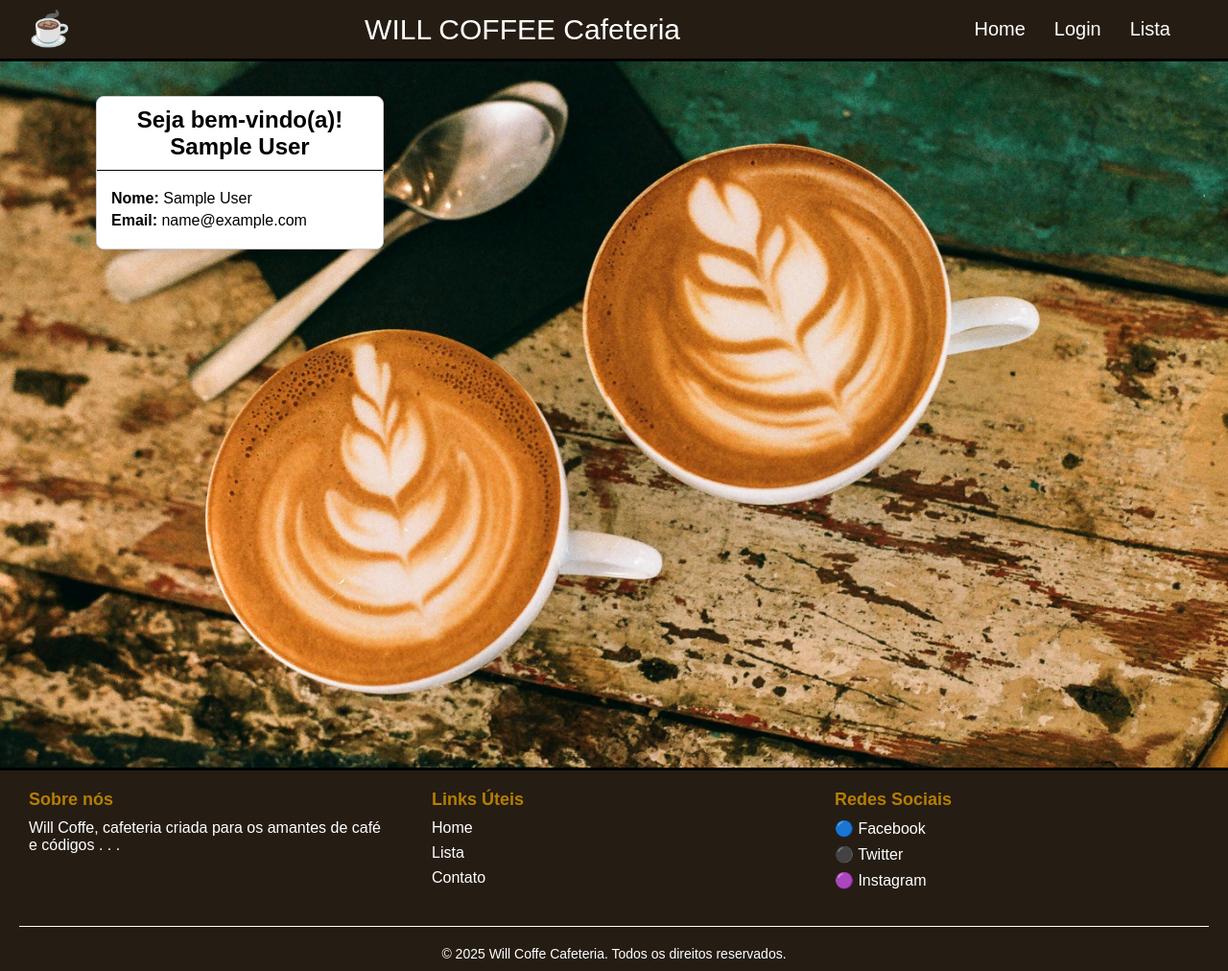
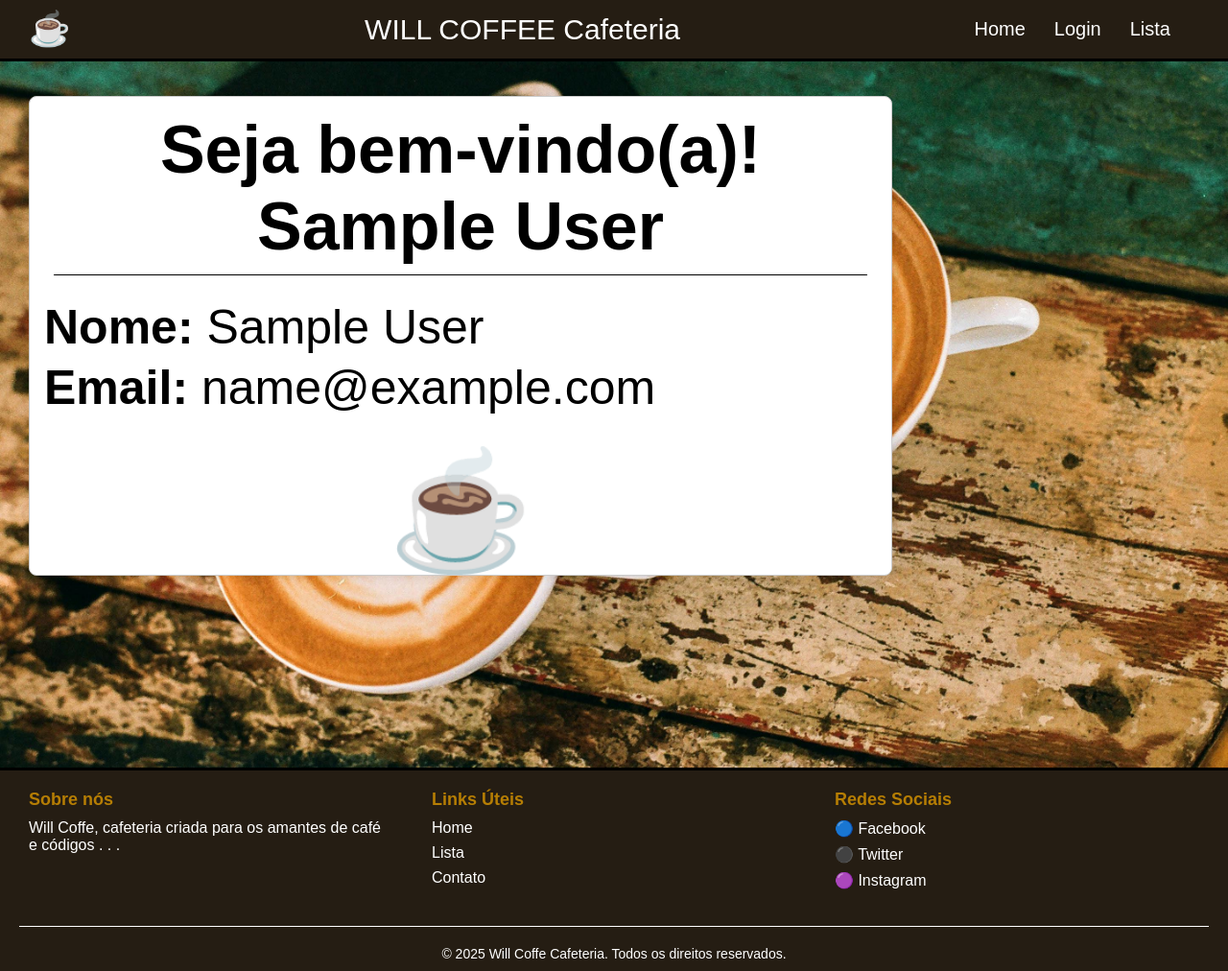
Before and after one commit to williancordeiro/cafeteria-marmelada, a PHP site: page /principal in a window 1280 px wide. Shown: the whole page at 96% size. Run offline with PHP 8.4, Linux system fonts and the light colour scheme; the visitor is signed in with stand-in values (Sample User, id 1); tables that the repository leaves empty or names only in its code hold one stand-in row (values such as "Sample post").

Commit message:
finalizado

```diff
--- a/app/public/css/style.css
+++ b/app/public/css/style.css
@@ -324,11 +324,12 @@ footer {
 }
 
 .user-card {
-    padding: 100px;
+    padding: 100px 30px;
 }
 
 .card {
-    width: 300px;
+    width: 900px;
+    height: 500px;
     border: 1px solid #ccc;
     border-radius: 8px;
     overflow: hidden;
@@ -339,8 +340,13 @@ footer {
 
 .card-header {
     padding: 10px;
+    margin: 5px 25px;
     text-align: center;
     border-bottom: 1px solid black;
+}
+
+.card-header h2 {
+    font-size: 70px;
 }
 
 .card-body {
@@ -348,5 +354,12 @@ footer {
 }
 
 .card-body p {
+    font-size: 50px;
     margin: 5px 0;
 }
+
+.card-body h2 {
+    margin-top: 30px;
+    text-align: center;
+    font-size: 120px;
+}
--- a/app/src/View/templates/card-user.php
+++ b/app/src/View/templates/card-user.php
@@ -10,5 +10,6 @@ if (!isset($_SESSION))
     <div class="card-body">
         <p><strong>Nome:</strong> <?php echo htmlspecialchars($user->getName()); ?></p>
         <p><strong>Email:</strong> <?php echo htmlspecialchars($user->getEmail()); ?></p>
+        <h2>☕</h2>
     </div>
 </div>
```
Also changed, not shown: 2 other files.
